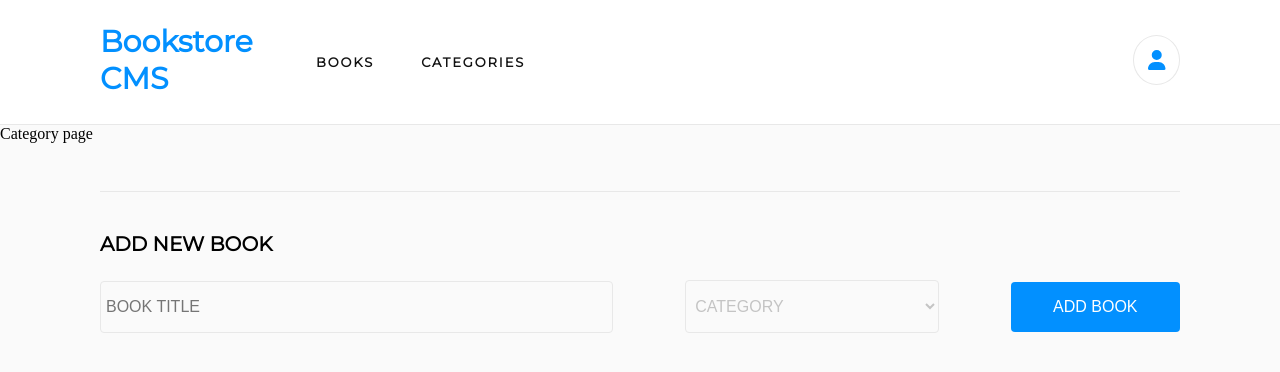
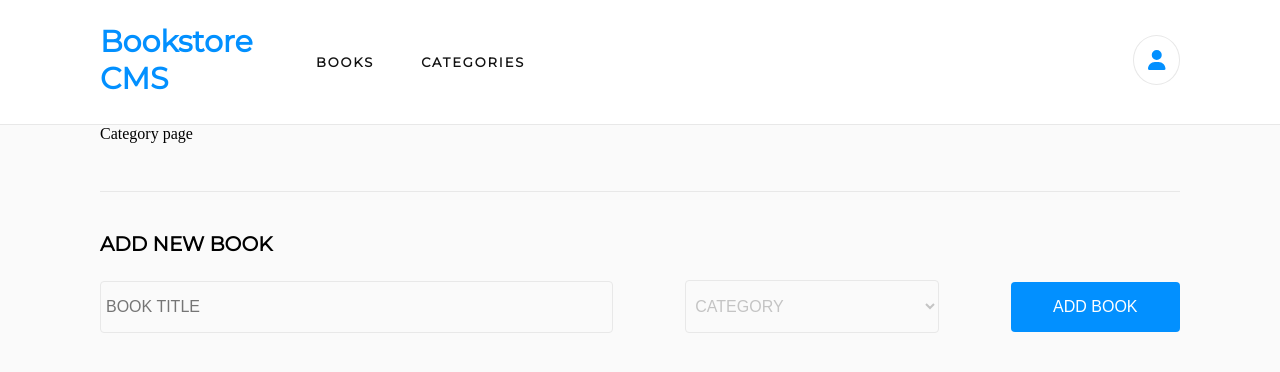
Before and after one commit to abiola-arobieke/book-store, a React (Create React App) app: page /categories in a window 1280 px wide. Shown: the top 372 px of the page. Built offline with nearby package versions, Linux system fonts and the light colour scheme.

Commit message:
Modify Categoris.js file

```diff
--- a/src/components/Categories.js
+++ b/src/components/Categories.js
@@ -1,5 +1,5 @@
 function Categories() {
-  return <div>Category page</div>;
+  return <div className="md-6">Category page</div>;
 }
 
 export default Categories;
```
